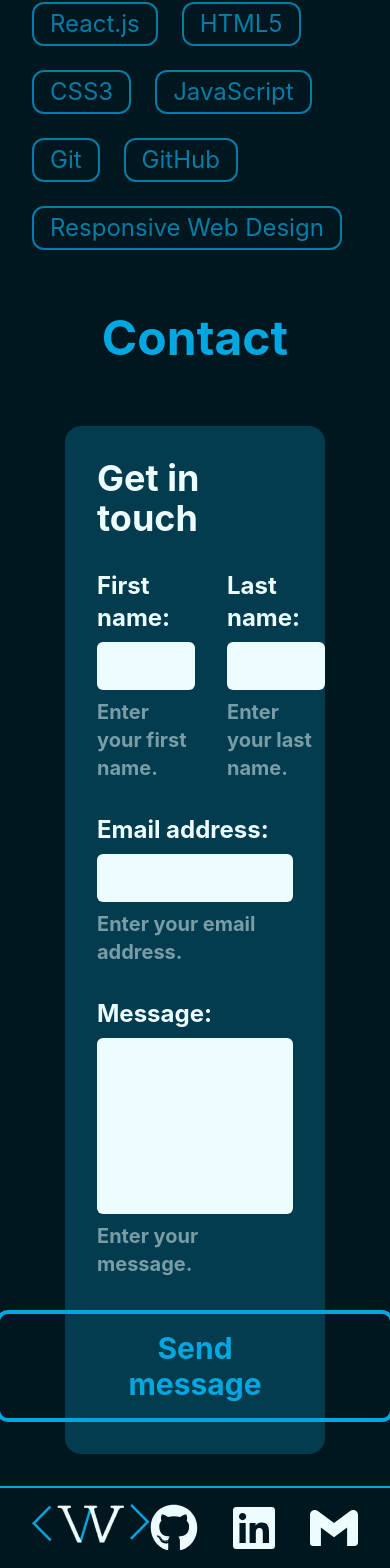
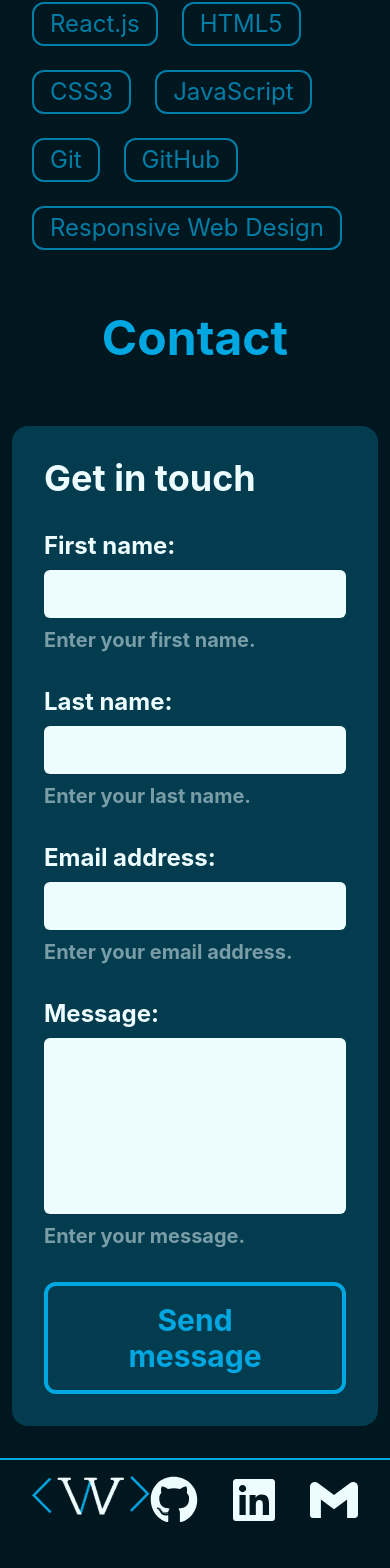
Before and after one commit to WesllenCarmo/Portfolio, a React (Vite) app: page / in a window 390 px wide. Shown: the part 5038-6606 px from the top of the page. After the commit the page ends 6578 px from the top, so only its background shows below. Built offline with nearby package versions, Linux system fonts and the light colour scheme.

Commit message:
Add responsiveness to Contact component's styles.

```diff
--- a/src/components/pages/Contact/index.jsx
+++ b/src/components/pages/Contact/index.jsx
@@ -2,17 +2,17 @@ import React from 'react'
 
 const Contact = () => {
   return (
-    <section id='contact' className='flex flex-col gap-16 text-custom-white'>
+    <section id='contact' className='flex flex-col gap-16 text-custom-white px-3 lg:px-0'>
       <h2 className='text-custom-light-blue font-bold text-5xl self-center'>Contact</h2>
-      <form method='POST' action="https://formsubmit.co/wesllenaraujo.developer@gmail.com" className='bg-custom-blue-modified font-bold text-2xl w-2/3 self-center flex flex-col px-8 py-8 gap-8 rounded-2xl'>
+      <form method='POST' action="https://formsubmit.co/wesllenaraujo.developer@gmail.com" className='bg-custom-blue-modified font-bold text-2xl w-full lg:w-2/3 self-center flex flex-col px-8 py-8 gap-8 rounded-2xl'>
         <h3 className='text-4xl font-bold'>Get in touch</h3>
-        <div className='flex w-full justify-between gap-8'>
-          <div className='flex flex-col w-1/2 gap-2'>
+        <div className='flex flex-col lg:flex-row w-full justify-between gap-8'>
+          <div className='flex flex-col w-full lg:w-1/2 gap-2'>
             <label htmlFor="firstName">First name:</label>
             <input type="text" name="firstName" id="firstName" required className='font-normal bg-custom-white text-custom-dark-blue rounded-md px-2 py-2'/>
             <span className='text-xl opacity-50'>Enter your first name.</span>
           </div>
-          <div className='flex flex-col w-1/2 gap-2'>
+          <div className='flex flex-col w-full lg:w-1/2 gap-2'>
             <label htmlFor="lastName">Last name:</label>
             <input type="text" name="lastName" id="lastName" required className='font-normal bg-custom-white text-custom-dark-blue rounded-md px-2 py-2'/>
             <span className='text-xl opacity-50'>Enter your last name.</span>
@@ -28,7 +28,7 @@ const Contact = () => {
           <textarea name="message" id="message" rows='5' required  className='font-normal bg-custom-white text-custom-dark-blue rounded-md px-2 py-2 resize-none'></textarea>
           <span className='text-xl opacity-50'>Enter your message.</span>
         </div>
-        <button type="submit" className='text-custom-light-blue border-4 border-custom-light-blue w-fit self-center px-32 py-4 text-3xl rounded-xl hover:bg-custom-light-blue hover:text-custom-blue-modified transition duration-400 cursor-pointer'>Send message</button>
+        <button type="submit" className='text-custom-light-blue border-4 border-custom-light-blue w-fit self-center px-12  lg:px-32 py-4 text-3xl rounded-xl hover:bg-custom-light-blue hover:text-custom-blue-modified transition duration-400 cursor-pointer'>Send message</button>
       </form>
     </section>
   )
```
